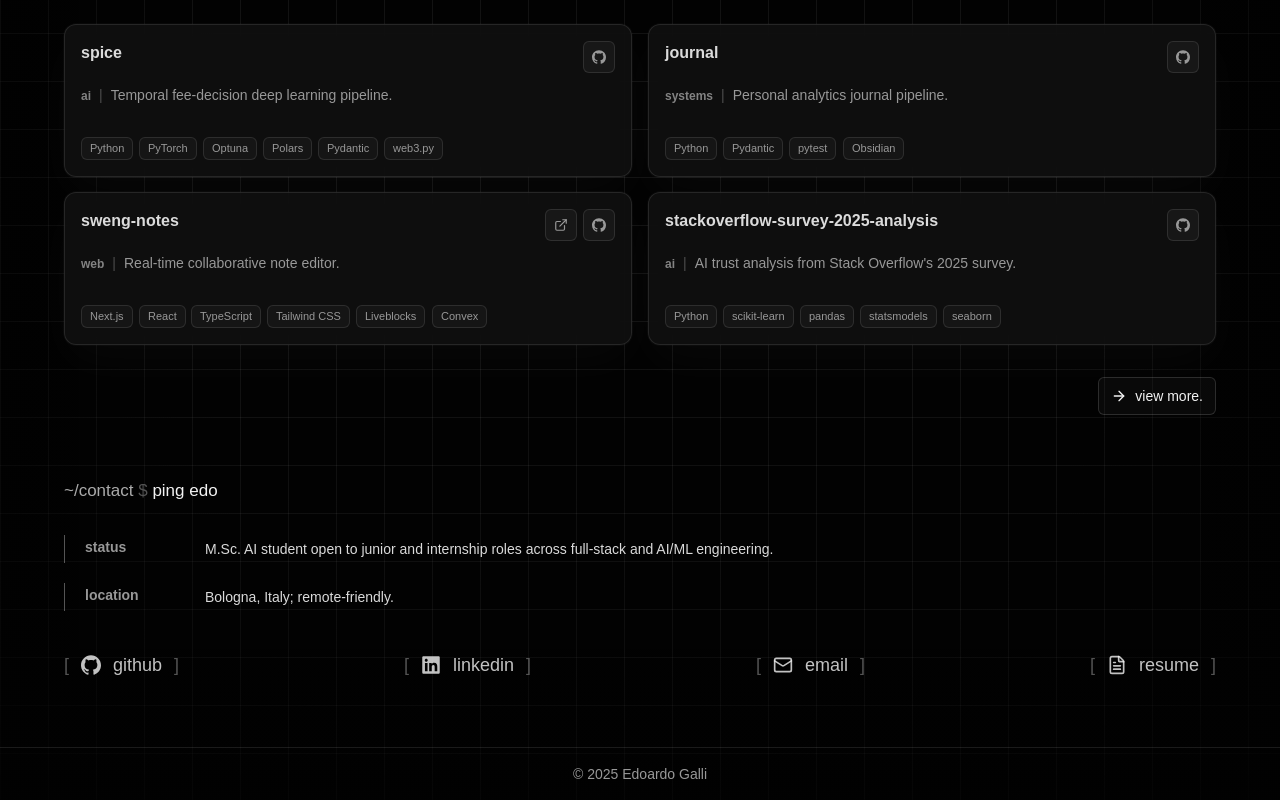
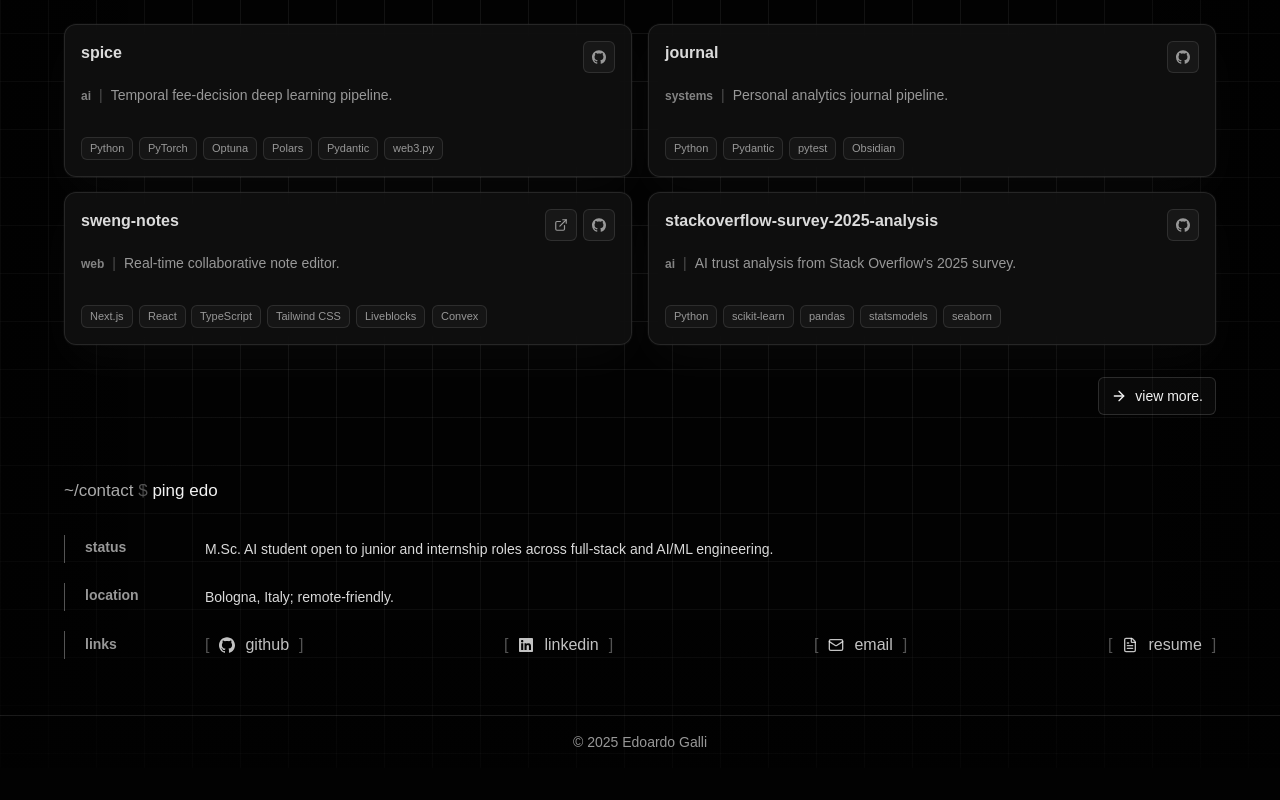
Before and after one commit to edoski/portfolio, a Next.js app: page / in a window 1280 px wide. Shown: the part 735-1535 px from the top of the page. After the commit the page ends 1503 px from the top, so only its background shows below. Built offline with nearby package versions, Linux system fonts and the light colour scheme; a web font is replaced by a local one.

Commit message:
fix: cleanup

```diff
--- a/app/globals.css
+++ b/app/globals.css
@@ -110,7 +110,7 @@ html {
     z-index: -2;
     pointer-events: none;
     background:
-        linear-gradient(to right, rgba(0, 0, 0, 0.38), transparent 18%, transparent 82%, rgba(0, 0, 0, 0.38)),
+        linear-gradient(to right, rgba(0, 0, 0, 0.46), transparent 22%, transparent 78%, rgba(0, 0, 0, 0.46)),
         radial-gradient(ellipse at center, transparent 58%, rgba(0, 0, 0, 0.15) 82%, rgba(0, 0, 0, 0.26) 100%),
         linear-gradient(to bottom, rgba(0, 0, 0, 0.06), transparent 18%, transparent 68%, rgba(0, 0, 0, 0.36));
 }
--- a/components/contact-link.tsx
+++ b/components/contact-link.tsx
@@ -31,7 +31,7 @@ export function ContactLink({ link }: ContactLinkProps) {
       title={accessibleLabel}
       style={style}
       {...tiltHandlers}
-      className="group relative inline-flex min-w-0 transform-gpu items-center justify-center gap-3 rounded-md py-3 font-mono text-base leading-7 text-foreground/80 transition-colors duration-300 hover:text-foreground focus-visible:outline-none focus-visible:ring-2 focus-visible:ring-white/20 focus-visible:ring-offset-4 focus-visible:ring-offset-background sm:text-lg"
+      className="group relative inline-flex min-w-0 transform-gpu items-center justify-center gap-2.5 rounded-md py-0.5 font-mono text-sm leading-6 text-foreground/80 transition-colors duration-300 hover:text-foreground focus-visible:outline-none focus-visible:ring-2 focus-visible:ring-white/20 focus-visible:ring-offset-4 focus-visible:ring-offset-background sm:text-base"
     >
       <motion.span
         aria-hidden="true"
@@ -47,7 +47,7 @@ export function ContactLink({ link }: ContactLinkProps) {
       >
         [
       </span>
-      <Icon className="relative size-5 shrink-0 transition-colors group-hover:text-foreground" />
+      <Icon className="relative size-4 shrink-0 transition-colors group-hover:text-foreground" />
       <span className="relative">{label}</span>
       <span
         aria-hidden="true"
--- a/components/contact-section.tsx
+++ b/components/contact-section.tsx
@@ -26,19 +26,26 @@ export function ContactSection() {
                   </div>
                 </div>
               ))}
-            </div>
 
-            <ul className="grid w-full grid-cols-2 gap-x-8 gap-y-4 md:flex md:flex-wrap md:items-center md:justify-between">
+              <blockquote className="relative w-full border-l border-foreground/35 pl-4 text-sm leading-7 text-foreground/80 md:pl-5">
+                <div className="grid gap-4 md:grid-cols-[6rem_minmax(0,1fr)] md:items-center md:gap-6">
+                  <p className="inline-block pb-0.5 font-bold lowercase leading-6 text-muted-foreground">
+                    links
+                  </p>
+                  <ul className="grid min-w-0 grid-cols-2 justify-items-start gap-x-6 gap-y-3 sm:flex sm:w-full sm:items-center sm:justify-between sm:gap-6">
                     {contactLinks.map((link) => (
                       <li
                         key={link.kind}
-                  className="group/item relative flex min-w-0 justify-center"
+                        className="group/item relative flex min-w-0 justify-start"
                       >
                         <ContactLink link={link} />
                       </li>
                     ))}
                   </ul>
                 </div>
+              </blockquote>
+            </div>
+          </div>
         </div>
       </div>
     </section>
```
Lines whose indentation alone changed are shown as unchanged.
